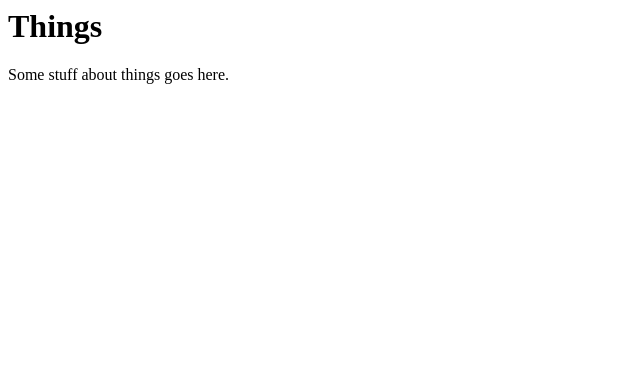
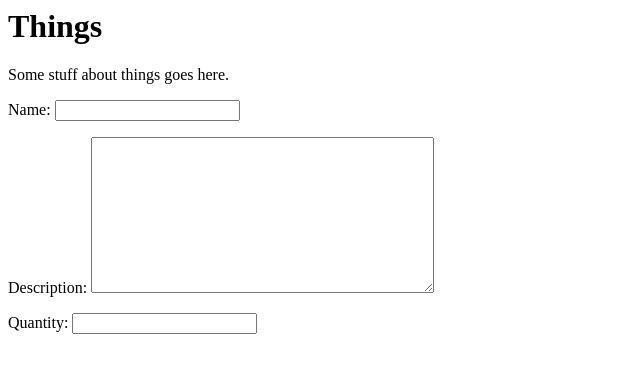
Before and after one commit to KCL-SEG/things-2-bean-banks, a Django app: template things/templates/home.html in a window 1280 px wide. Shown: the top 373 px of the page, without its empty margins (0-640 px from the left). Run offline with Django 3.2, Linux system fonts and the light colour scheme; the template is opened without the code that fills it: values that come from a table or form of the project are taken from there, others are empty.

Commit message:
Add things form with constraints

```diff
--- a/things/forms.py
+++ b/things/forms.py
@@ -1,3 +1,14 @@
 """Forms of the project."""
+from django import forms
+#from django.core.validators import MinValueValidator, MaxValueValidator
+from .models import Thing
 
 # Create your forms here.
+class ThingsForm(forms.ModelForm):
+    class Meta:
+        model = Thing
+        fields = ['name', 'description', 'quantity']
+        widgets = {'description': forms.Textarea()}
+    #name = forms.charField(label="Name", max_length=35, unique=True))
+    #description = forms.charField(label="Description", max_length=120, blank=True)
+    #quantity = forms.charField(label="NumberInput", validators=[MinValueValidator(0),MaxValueValidator(50))
--- a/things/models.py
+++ b/things/models.py
@@ -2,9 +2,9 @@ from django.core.validators import MinValueValidator, MaxValueValidator
 from django.db import models
 
 class Thing(models.Model):
-    name = models.CharField(max_length=35, unique=True)
-    description = models.CharField(max_length=120, blank=True)
-    quantity = models.IntegerField(
+    name = models.CharField(verbose_name='Name', max_length=35, unique=True)
+    description = models.CharField(verbose_name='Description', max_length=120, blank=True)
+    quantity = models.IntegerField(verbose_name='Quantity',
         validators=[MinValueValidator(0),MaxValueValidator(50)]
     )
     created_at = models.DateTimeField(auto_now_add=True)
--- a/things/templates/home.html
+++ b/things/templates/home.html
@@ -7,5 +7,9 @@
     Things
   </h1>
   <p>Some stuff about things goes here.</p>
+  <form action="{% url 'home' %}" method="post">
+    {% csrf_token %}
+    {{form.as_p}}
+  </form>
 </body>
 </html>
--- a/things/views.py
+++ b/things/views.py
@@ -1,4 +1,6 @@
 from django.shortcuts import render
+from .forms import ThingsForm
 
 def home(request):
+    form = ThingsForm()
     return render(request, 'home.html', {'form': form})
```
